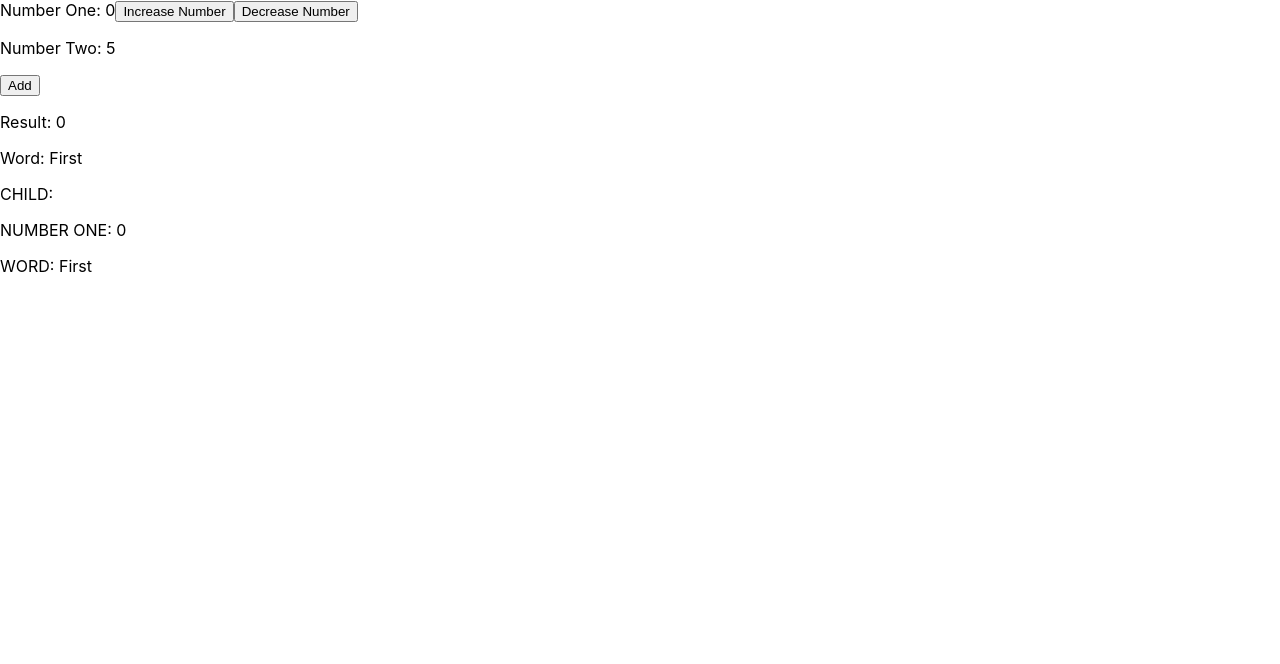
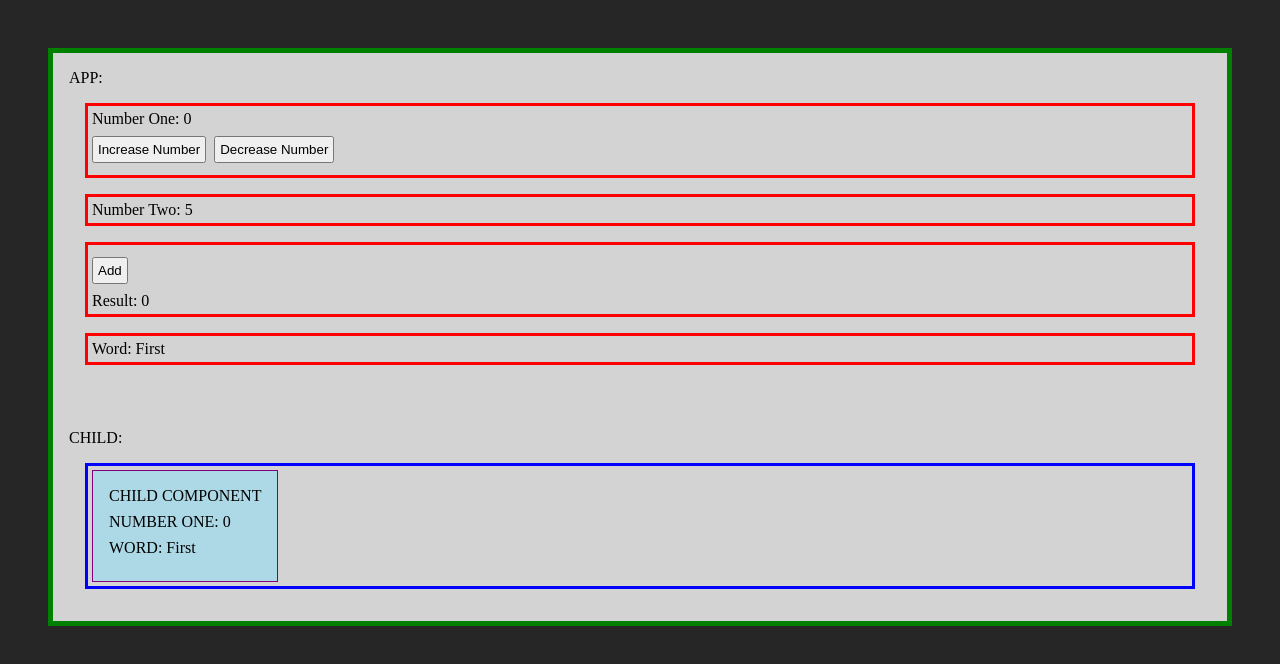
Before and after one commit to franco-ortega/demo-react-03-hooks, a React (Create React App) app: page / in a window 1280 px wide. Shown: the top 664 px of the page. Built offline with nearby package versions, Linux system fonts and the light colour scheme.

Commit message:
add styling

```diff
--- a/src/components/app/App.jsx
+++ b/src/components/app/App.jsx
@@ -1,5 +1,6 @@
-import React, { useEffect, useState } from 'react'
+import React, { useEffect, useState } from 'react';
 import Child from '../child/Child';
+import styles from './App.module.css';
 
 function App() {
   // The useState hook creates a new piece of state and a function for updating that state
@@ -135,23 +136,35 @@ function App() {
 
 
   return (
-    <div>
-      Number One: {numberOne}
+    <div className={styles.App}>
+      APP:
+      <section>
+        <p>Number One: {numberOne}</p>
         <button onClick={onNumberIncrease}>Increase Number</button>
         <button onClick={onNumberDecrease}>Decrease Number</button>
+      </section>
 
+      <section>
         <p>Number Two: {numberTwo}</p>
+      </section>
 
+      <section>
         <button onClick={addNumbers}>Add</button>
         <p>Result: {result}</p>
+      </section>
 
+      <section>
         <p>Word: {word}</p>
+      </section>
 
         CHILD:
+      <section>
         <Child
           numberOne={numberOne}
           childWord={word}
         />
+      </section>
+
     </div>
   )
 }
--- /dev/null
+++ b/src/components/app/App.module.css
@@ -0,0 +1,29 @@
+.App {
+  border: thick solid green;
+  background: lightgrey;
+  margin: 3rem;
+  padding: 1rem;
+}
+
+.App section {
+  border: medium solid red;
+  margin: 1rem;
+  padding: 0.25rem;
+}
+
+.App section:nth-child(4) {
+  margin-bottom: 4rem;
+}
+
+.App section:last-child {
+  border: medium solid blue;
+}
+
+.App button {
+  padding: 0.25rem;
+  margin: 0.5rem 0;
+}
+
+.App button + button {
+  margin-left: 0.5rem;
+}
--- a/src/components/child/Child.jsx
+++ b/src/components/child/Child.jsx
@@ -1,9 +1,11 @@
-import React from 'react'
-import PropTypes from 'prop-types'
+import React from 'react';
+import PropTypes from 'prop-types';
+import styles from './Child.module.css';
 
 const Child = ({ numberOne, childWord}) => {
   return (
-    <div>
+    <div className={styles.Child}>
+      CHILD COMPONENT
       <p>
         NUMBER ONE: {numberOne}
       </p>
--- /dev/null
+++ b/src/components/child/Child.module.css
@@ -0,0 +1,11 @@
+.Child {
+  border: thin solid purple;
+  background: lightblue;
+
+  width: fit-content;
+  padding: 1rem;
+}
+
+.Child p {
+  margin: 0.5rem 0;
+}
--- a/src/index.css
+++ b/src/index.css
@@ -1,13 +1,9 @@
-body {
+* {
+  box-sizing: border-box;
   margin: 0;
-  font-family: -apple-system, BlinkMacSystemFont, 'Segoe UI', 'Roboto', 'Oxygen',
-    'Ubuntu', 'Cantarell', 'Fira Sans', 'Droid Sans', 'Helvetica Neue',
-    sans-serif;
-  -webkit-font-smoothing: antialiased;
-  -moz-osx-font-smoothing: grayscale;
+  padding: 0;
 }
 
-code {
-  font-family: source-code-pro, Menlo, Monaco, Consolas, 'Courier New',
-    monospace;
+body {
+  background: hsl(0, 0%, 0%, 0.85);
 }
```
Also changed, not shown: src/components/app/App.css (deleted, +0 -38 lines). Lines whose indentation alone changed are shown as unchanged.
